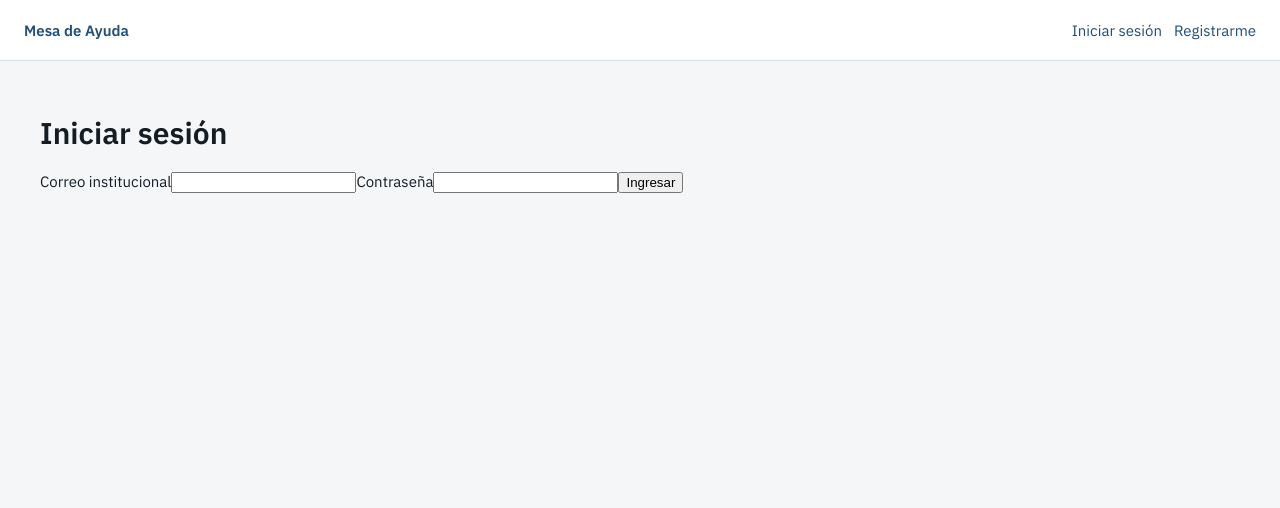
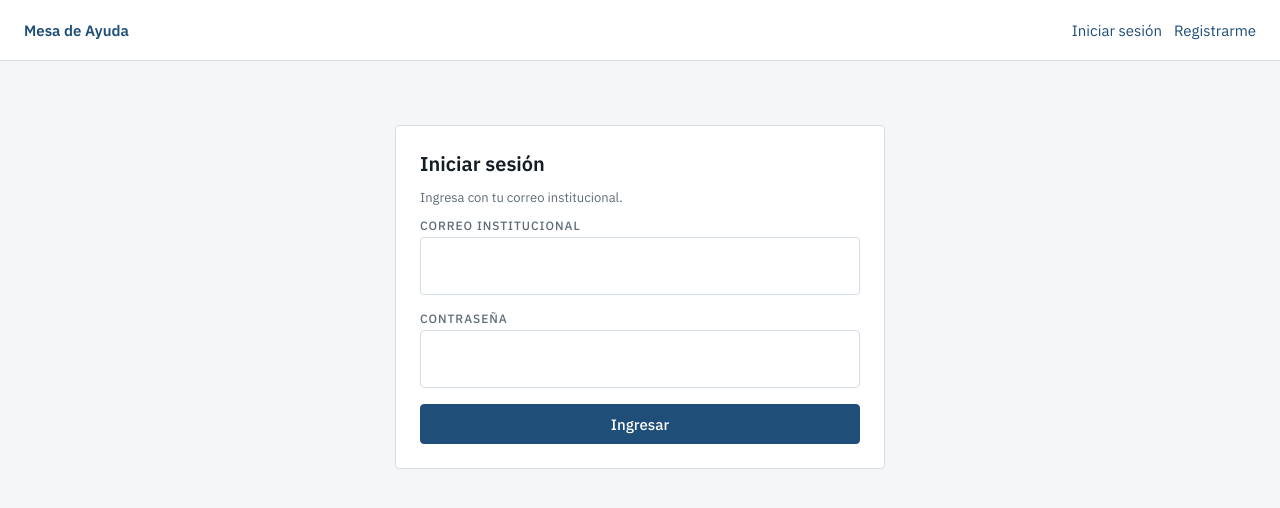
Before and after one commit to Zahir5a/Proyecto_Mesa_De_Ayuda_Grupo_2, a React (Vite) app: page /login in a window 1280 px wide. Shown: the top 508 px of the page. Built offline with nearby package versions, Linux system fonts and the light colour scheme.

Commit message:
Usa useFormulario y Campo en el login con validación en línea

```diff
--- a/src/index.css
+++ b/src/index.css
@@ -64,3 +64,62 @@ body {
 .campo__mensaje--error {
     color: var(--danger);
 }
+
+.tarjeta {
+    background: var(--surface);
+    border: 1px solid var(--border);
+    border-radius: 4px;
+    padding: 24px;
+}
+
+.tarjeta--formulario {
+    max-width: 440px;
+    margin: 32px auto;
+    display: grid;
+    gap: 12px;
+}
+
+.tarjeta h1 {
+    margin: 0;
+    font-size: 20px;
+}
+
+.texto-aux {
+    margin: 0;
+    font-size: 13px;
+    color: var(--text-muted);
+}
+
+.formulario {
+    display: grid;
+    gap: 16px;
+}
+
+.alerta-error {
+    margin: 0;
+    padding: 12px 16px;
+    border: 1px solid var(--danger);
+    border-radius: 4px;
+    background: #fbeae9;
+    color: var(--danger);
+    font-size: 14px;
+}
+
+.boton {
+    min-height: 40px;
+    padding: 0 16px;
+    border: 1px solid var(--primary);
+    border-radius: 4px;
+    font: inherit;
+    font-weight: 500;
+    cursor: pointer;
+}
+
+.boton--primario {
+    background: var(--primary);
+    color: #fff;
+}
+
+.boton--primario:hover {
+    background: var(--primary-dark);
+}
--- a/src/pages/auth/Login.jsx
+++ b/src/pages/auth/Login.jsx
@@ -1,18 +1,31 @@
 import { useState } from 'react'
 import { useNavigate } from 'react-router-dom'
 import { useAuth } from '../../hooks/useAuth'
+import { useFormulario } from '../../hooks/useFormulario'
 import { rutaInicio } from '../../data/navegacion'
+import { REGEX_CORREO } from '../../utils/validaciones'
+import Campo from '../../components/ui/Campo'
+
+function validar(v) {
+    const errores = {}
+    if (!v.correo.trim()) errores.correo = 'Ingresa tu correo institucional.'
+    else if (!REGEX_CORREO.test(v.correo.trim())) errores.correo = 'Escribe un correo válido.'
+    if (!v.password) errores.password = 'Ingresa tu contraseña.'
+    return errores
+}
 
 function Login() {
     const { iniciarSesion } = useAuth()
-    const [correo, setCorreo] = useState('')
-    const [password, setPassword] = useState('')
+    const form = useFormulario({ correo: '', password: '' }, validar)
     const [mensaje, setMensaje] = useState('')
     const navigate = useNavigate()
 
     function enviar(e) {
         e.preventDefault()
-        const resultado = iniciarSesion(correo, password)
+        setMensaje('')
+        if (form.validarTodo() > 0) return
+
+        const resultado = iniciarSesion(form.valores.correo, form.valores.password)
 
         if (resultado.ok) {
             navigate(rutaInicio(resultado.usuario.rol))
@@ -24,33 +37,14 @@ function Login() {
     }
 
     return (
-        <div>
+        <div className="tarjeta tarjeta--formulario">
             <h1>Iniciar sesión</h1>
-            {mensaje && <p>{mensaje}</p>}
-            <form onSubmit={enviar}>
-                <label>
-                    Correo institucional
-                    <input
-                        type="email"
-                        value={correo}
-                        onChange={(e) => {
-                            setCorreo(e.target.value)
-                            setMensaje('')
-                        }}
-                    />
-                </label>
-                <label>
-                    Contraseña
-                    <input
-                        type="password"
-                        value={password}
-                        onChange={(e) => {
-                            setPassword(e.target.value)
-                            setMensaje('')
-                        }}
-                    />
-                </label>
-                <button type="submit">Ingresar</button>
+            <p className="texto-aux">Ingresa con tu correo institucional.</p>
+            {mensaje && <p className="alerta-error">{mensaje}</p>}
+            <form className="formulario" onSubmit={enviar} noValidate>
+                <Campo etiqueta="Correo institucional" tipo="email" {...form.campo('correo')} />
+                <Campo etiqueta="Contraseña" tipo="password" {...form.campo('password')} />
+                <button type="submit" className="boton boton--primario">Ingresar</button>
             </form>
         </div>
     )
```
